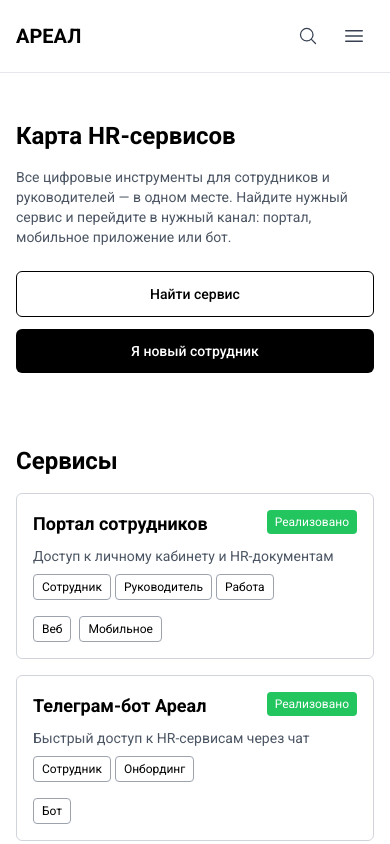
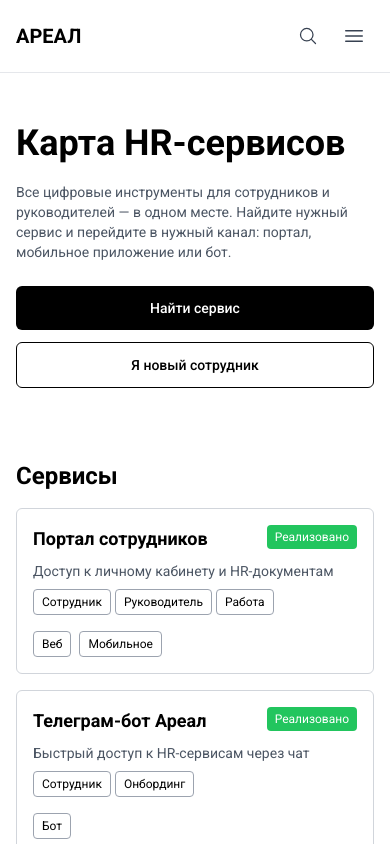
Before and after one commit to Yaroslav-Chertov/looch-studio-test-task, a React (Vite) app: page / in a window 390 px wide. Shown: the top 844 px of the page. Built offline with nearby package versions, Linux system fonts and the light colour scheme.

Commit message:
fix hero

```diff
--- a/src/components/HeroBlock.tsx
+++ b/src/components/HeroBlock.tsx
@@ -2,7 +2,7 @@ export function HeroBlock() {
   return (
     <section className="px-4 py-12 md:py-20 bg-white">
       <div className="max-w-6xl mx-auto">
-        <h1 className="text-2xl md:text-6xl font-semibold leading-tight">
+        <h1 className="text-4xl md:text-6xl font-semibold leading-tight">
           Карта HR-сервисов
         </h1>
 
@@ -13,13 +13,13 @@ export function HeroBlock() {
         </p>
 
         <div className="mt-6 flex flex-col sm:flex-row gap-3">
-          <button className="px-5 py-3 border border-black text-sm font-medium sm:w-48 hover:bg-gray-100 transition rounded-md">
+          <button className="px-5 py-3 bg-black text-white text-sm font-medium sm:w-48 hover:bg-gray-800 transition rounded-md">
             Найти сервис
           </button>
 
           <a
             href="#new-employee"
-            className="px-5 py-3 bg-black text-white text-sm font-medium sm:w-48 hover:bg-gray-800 transition inline-block text-center rounded-md"
+            className="px-5 py-3 border border-black bg-white text-black text-sm font-medium sm:w-48 hover:bg-gray-100 transition inline-block text-center rounded-md"
           >
             Я новый сотрудник
           </a>
--- a/src/components/NewEmployeeBlock.tsx
+++ b/src/components/NewEmployeeBlock.tsx
@@ -1,7 +1,7 @@
 export function NewEmployeeBlock() {
   return (
     <section id="new-employee" className="px-4 py-12 bg-white">
-      <div className="max-w-6xl mx-auto flex flex-col items-center text-center ">
+      <div className="max-w-6xl mx-auto flex flex-col items-start md:items-center text-left md:text-center">
         <h2 className="text-2xl font-semibold leading-tight">
           Для новых сотрудников
         </h2>
@@ -14,7 +14,7 @@ export function NewEmployeeBlock() {
 
         <a
           href="#"
-          className="mt-6 px-5 py-3 bg-black text-white text-sm font-medium sm:w-48 hover:bg-gray-800 transition inline-block text-center rounded-md  w-full"
+          className="mt-6 px-5 py-3 bg-black text-white text-sm font-medium sm:w-48 hover:bg-gray-800 transition inline-block text-center rounded-md w-full"
         >
           Подробнее
         </a>
```
